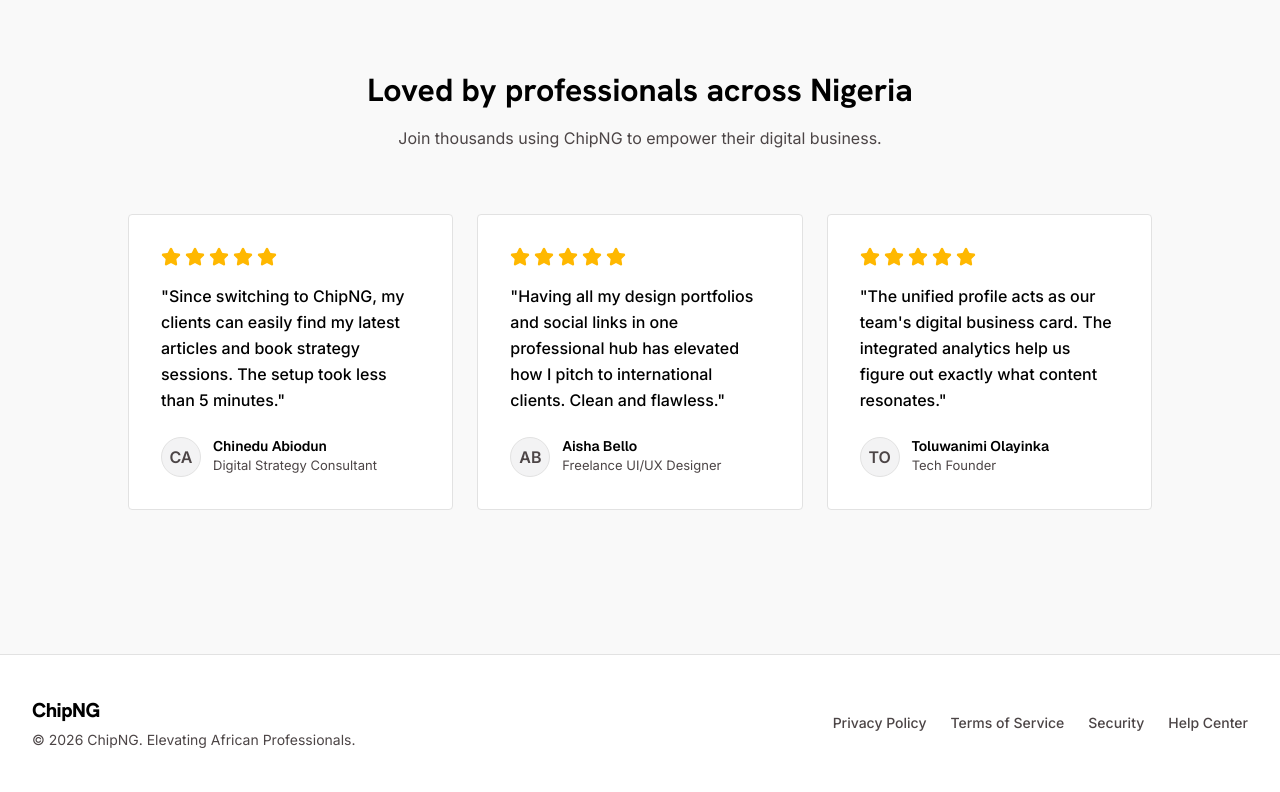
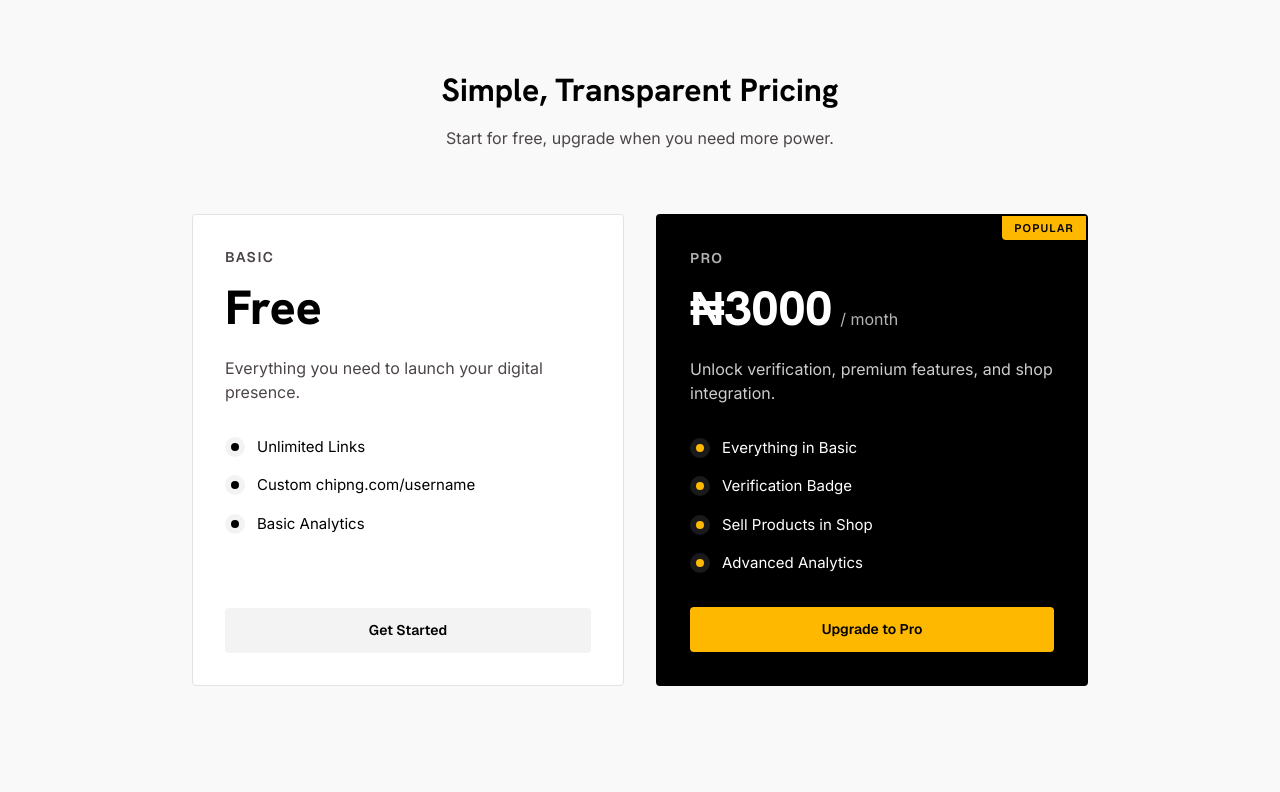
Before and after one commit to vickdennis/Chip-Final, a React (Vite) app: page / in a window 1280 px wide. Shown: the part 1780-2572 px from the top of the page. Built offline with nearby package versions, Linux system fonts and the light colour scheme; no server answers.

Commit message:
feat: integrate Paystack for payment processing
Add react-paystack and configure environment variables for payment handling. Implement the verification badge payment flow in the user dashboard.

```diff
--- a/package.json
+++ b/package.json
@@ -22,6 +22,7 @@
     "react": "^19.0.1",
     "react-dom": "^19.0.1",
     "react-icons": "^5.6.0",
+    "react-paystack": "^6.0.0",
     "react-social-icons": "^6.26.0",
     "recharts": "^3.8.1",
     "vite": "^6.2.3"
--- a/src/views/LandingView.tsx
+++ b/src/views/LandingView.tsx
@@ -1,6 +1,6 @@
 import React from 'react';
 import { ViewState } from '../App';
-import { BookOpen, ArrowRight, Microchip, ShieldAlert, Activity, BarChart3, Star } from 'lucide-react';
+import { BookOpen, ArrowRight, Microchip, ShieldAlert, Activity, BarChart3, Star, Phone, MessageCircle } from 'lucide-react';
 
 export default function LandingView({ onNavigate }: { onNavigate: (view: ViewState) => void }) {
   return (
@@ -113,6 +113,73 @@
           </div>
         </section>
 
+        {/* Pricing */}
+        <section className="max-w-5xl w-full mx-auto mt-24">
+          <div className="text-center mb-16">
+            <h2 className="font-display text-[32px] font-bold text-black mb-3">Simple, Transparent Pricing</h2>
+            <p className="text-[16px] text-[#4c4546]">Start for free, upgrade when you need more power.</p>
+          </div>
+          <div className="grid grid-cols-1 md:grid-cols-2 gap-8 max-w-4xl mx-auto">
+            {/* Free Tier */}
+            <div className="border border-[#e2e2e2] bg-white p-8 rounded-sm flex flex-col">
+              <h3 className="font-mono text-[14px] font-bold text-[#4c4546] uppercase tracking-widest mb-4">Basic</h3>
+              <div className="mb-6 flex items-baseline gap-2">
+                <span className="font-display text-[48px] font-black text-black leading-none">Free</span>
+              </div>
+              <p className="text-[16px] text-[#4c4546] mb-8">Everything you need to launch your digital presence.</p>
+              <ul className="flex flex-col gap-4 mb-8 flex-grow">
+                <li className="flex items-center gap-3 text-[15px] text-black">
+                   <div className="w-5 h-5 rounded-full bg-[#f3f3f4] flex items-center justify-center shrink-0"><div className="w-2 h-2 rounded-full bg-black"></div></div>
+                   Unlimited Links
+                </li>
+                <li className="flex items-center gap-3 text-[15px] text-black">
+                   <div className="w-5 h-5 rounded-full bg-[#f3f3f4] flex items-center justify-center shrink-0"><div className="w-2 h-2 rounded-full bg-black"></div></div>
+                   Custom chipng.com/username
+                </li>
+                <li className="flex items-center gap-3 text-[15px] text-black">
+                   <div className="w-5 h-5 rounded-full bg-[#f3f3f4] flex items-center justify-center shrink-0"><div className="w-2 h-2 rounded-full bg-black"></div></div>
+                   Basic Analytics
+                </li>
+              </ul>
+              <button onClick={() => onNavigate('login')} className="w-full py-3 bg-[#f3f3f4] text-black font-mono text-[14px] font-bold rounded-sm hover:bg-[#e2e2e2] transition-colors">
+                Get Started
+              </button>
+            </div>
+
+            {/* Pro Tier */}
+            <div className="border-2 border-black bg-black text-white p-8 rounded-sm flex flex-col relative">
+              <div className="absolute top-0 right-0 bg-[#FFB800] text-black font-mono text-[11px] font-bold uppercase tracking-widest px-3 py-1 rounded-bl-sm">Popular</div>
+              <h3 className="font-mono text-[14px] font-bold text-white/70 uppercase tracking-widest mb-4">Pro</h3>
+              <div className="mb-6 flex items-baseline gap-2">
+                <span className="font-display text-[48px] font-black text-white leading-none">₦3000</span>
+                <span className="text-[16px] text-white/70">/ month</span>
+              </div>
+              <p className="text-[16px] text-white/80 mb-8">Unlock verification, premium features, and shop integration.</p>
+              <ul className="flex flex-col gap-4 mb-8 flex-grow">
+                <li className="flex items-center gap-3 text-[15px] text-white">
+                   <div className="w-5 h-5 rounded-full bg-white/10 flex items-center justify-center shrink-0"><div className="w-2 h-2 rounded-full bg-[#FFB800]"></div></div>
+                   Everything in Basic
+                </li>
+                <li className="flex items-center gap-3 text-[15px] text-white">
+                   <div className="w-5 h-5 rounded-full bg-white/10 flex items-center justify-center shrink-0"><div className="w-2 h-2 rounded-full bg-[#FFB800]"></div></div>
+                   Verification Badge
+                </li>
+                <li className="flex items-center gap-3 text-[15px] text-white">
+                   <div className="w-5 h-5 rounded-full bg-white/10 flex items-center justify-center shrink-0"><div className="w-2 h-2 rounded-full bg-[#FFB800]"></div></div>
+                   Sell Products in Shop
+                </li>
+                <li className="flex items-center gap-3 text-[15px] text-white">
+                   <div className="w-5 h-5 rounded-full bg-white/10 flex items-center justify-center shrink-0"><div className="w-2 h-2 rounded-full bg-[#FFB800]"></div></div>
+                   Advanced Analytics
+                </li>
+              </ul>
+              <button onClick={() => onNavigate('login')} className="w-full py-3 bg-[#FFB800] text-black font-mono text-[14px] font-bold rounded-sm hover:bg-[#e6a600] transition-colors">
+                Upgrade to Pro
+              </button>
+            </div>
+          </div>
+        </section>
+
         {/* Testimonials */}
         <section className="max-w-5xl w-full mx-auto mt-24 mb-16">
           <div className="text-center mb-16">
@@ -195,8 +262,19 @@
 
       <footer className="flex flex-col md:flex-row justify-between items-center px-8 py-10 w-full mt-auto bg-white border-t border-[#e2e2e2]">
         <div className="mb-6 md:mb-0 text-center md:text-left">
-          <span className="font-display text-[20px] font-black text-black block mb-1 tracking-tight">ChipNG</span>
-          <p className="text-[14px] text-[#4c4546]">© 2026 ChipNG. Elevating African Professionals.</p>
+          <span className="font-display text-[20px] font-black text-black block mb-1 tracking-tight">CHIP NG</span>
+          <p className="text-[14px] text-[#4c4546] mb-3">© 2026 CHIP NG. Elevating African Professionals.</p>
+          <div className="flex items-center justify-center md:justify-start gap-4 text-[#4c4546]">
+            <a href="tel:08100764154" className="flex items-center gap-1.5 hover:text-black transition-colors">
+              <Phone className="w-4 h-4" />
+              <span className="text-[14px] font-medium font-mono">08100764154</span>
+            </a>
+            <a href="https://tiktok.com/@chipng_app" target="_blank" rel="noreferrer" className="flex items-center gap-1.5 hover:text-black transition-colors">
+              {/* Premium TikTok SVG Icon */}
+              <svg className="w-4 h-4 fill-current" viewBox="0 0 24 24" xmlns="http://www.w3.org/2000/svg"><path d="M19.59 6.69a4.83 4.83 0 0 1-3.77-4.25V2h-3.45v13.67a2.89 2.89 0 0 1-5.2 1.74 2.89 2.89 0 0 1 2.31-4.64 2.93 2.93 0 0 1 .88.13V9.4a6.84 6.84 0 0 0-1-.05A6.33 6.33 0 0 0 5 20.1a6.34 6.34 0 0 0 10.86-4.43v-7a8.16 8.16 0 0 0 4.77 1.52v-3.4a4.85 4.85 0 0 1-1.04-.1z"/></svg>
+              <span className="text-[14px] font-medium font-mono">@chipng_app</span>
+            </a>
+          </div>
         </div>
         <div className="flex flex-wrap justify-center gap-6">
           <a href="#" className="text-[14px] text-[#4c4546] hover:text-black font-medium transition-colors">Privacy Policy</a>
--- a/src/views/PublicProfileView.tsx
+++ b/src/views/PublicProfileView.tsx
@@ -422,10 +422,13 @@
         </div>
 
         {/* Persistent Footer */}
-        <footer className="absolute bottom-0 w-full bg-[#0a0a0a] border-t border-[#1a1a1a] px-6 py-5 flex justify-center gap-6 z-10 shadow-[0_-10px_20px_rgba(0,0,0,0.8)]">
-           <a href="#" className="font-mono text-[11px] font-bold uppercase tracking-wider text-[#505050] hover:text-white transition-colors">Privacy Policy</a>
-           <a href="#" className="font-mono text-[11px] font-bold uppercase tracking-wider text-[#505050] hover:text-white transition-colors">Terms</a>
-           <a href="#" className="font-mono text-[11px] font-bold uppercase tracking-wider text-[#505050] hover:text-white transition-colors">Report</a>
+        <footer className="absolute bottom-0 w-full bg-[#0a0a0a] border-t border-[#1a1a1a] px-6 py-5 flex flex-col items-center justify-center gap-3 z-10 shadow-[0_-10px_20px_rgba(0,0,0,0.8)]">
+           <a href="https://chipng.com" className="font-display text-[14px] font-black tracking-widest text-[#a0a0a0] hover:text-white transition-colors flex items-center gap-1.5"><span className="font-mono text-[10px] uppercase font-medium text-[#505050]">Powered by</span> CHIP NG</a>
+           <div className="flex justify-center gap-6">
+             <a href="#" className="font-mono text-[11px] font-bold uppercase tracking-wider text-[#505050] hover:text-white transition-colors">Privacy Policy</a>
+             <a href="#" className="font-mono text-[11px] font-bold uppercase tracking-wider text-[#505050] hover:text-white transition-colors">Terms</a>
+             <a href="#" className="font-mono text-[11px] font-bold uppercase tracking-wider text-[#505050] hover:text-white transition-colors">Report</a>
+           </div>
         </footer>
 
       </div>
```
Also changed, not shown: src/views/UserDashboard.tsx (+33 -14 lines), 2 other files (tests, documents, lock files or other folders).
